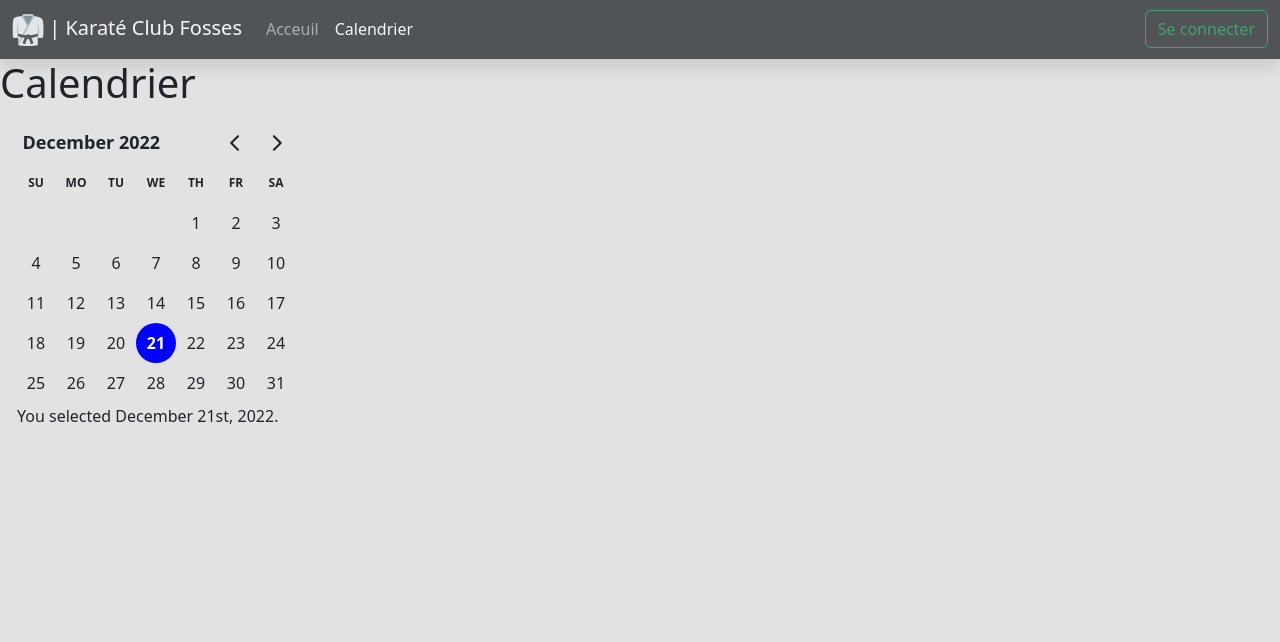
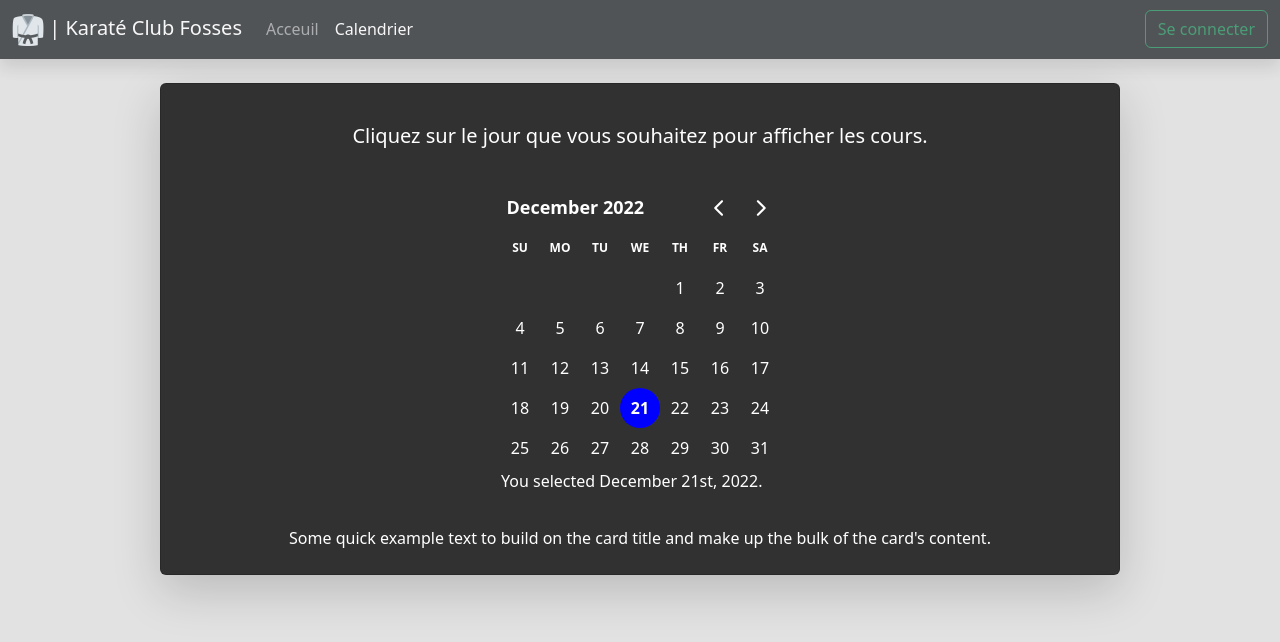
Before and after one commit to theocrsb/KCF_Front, a React (Create React App) app: page /calendrier in a window 1280 px wide. Shown: the top 642 px of the page. Built offline with nearby package versions, Linux system fonts and the light colour scheme; the HTML template or start-up script is replaced by a standard one.

Commit message:
Ajout calendrier + debut style

```diff
--- /dev/null
+++ b/src/pages/Calendrier.css
@@ -0,0 +1,8 @@
+.calendar {
+  background-color: #323131;
+  color: white;
+}
+
+.shadow {
+  box-shadow: 46px 46px 92px #868686, -46px -46px 92px #ffffff;
+}
--- a/src/pages/Calendrier.jsx
+++ b/src/pages/Calendrier.jsx
@@ -2,6 +2,7 @@ import React, { useState } from 'react';
 import 'react-day-picker/dist/style.css';
 import { format } from 'date-fns';
 import { DayPicker } from 'react-day-picker';
+import './Calendrier.css';
 
 const Calendrier = () => {
   const today = new Date();
@@ -13,9 +14,13 @@ const Calendrier = () => {
     <p>Please pick a day.</p>
   );
   return (
-    <div>
-      <h1> Calendrier</h1>
-      <div>
+    <div className='d-flex justify-content-center'>
+      <div className='card w-75 mt-4 calendar shadow-lg p-3 mb-5 rounded'>
+        <div className='cardbody'>
+          <h5 className='card-title text-center m-4'>
+            Cliquez sur le jour que vous souhaitez pour afficher les cours.
+          </h5>
+          <div className='d-flex justify-content-center'>
             <DayPicker
               mode='single'
               required
@@ -24,6 +29,12 @@ const Calendrier = () => {
               footer={footer}
             />
           </div>
+          <p className='card-text text-center mb-2'>
+            Some quick example text to build on the card title and make up the
+            bulk of the card's content.
+          </p>
+        </div>
+      </div>
     </div>
   );
 };
```
Also changed, not shown: 1 other file (tests, documents, lock files or other folders). Lines whose indentation alone changed are shown as unchanged.
